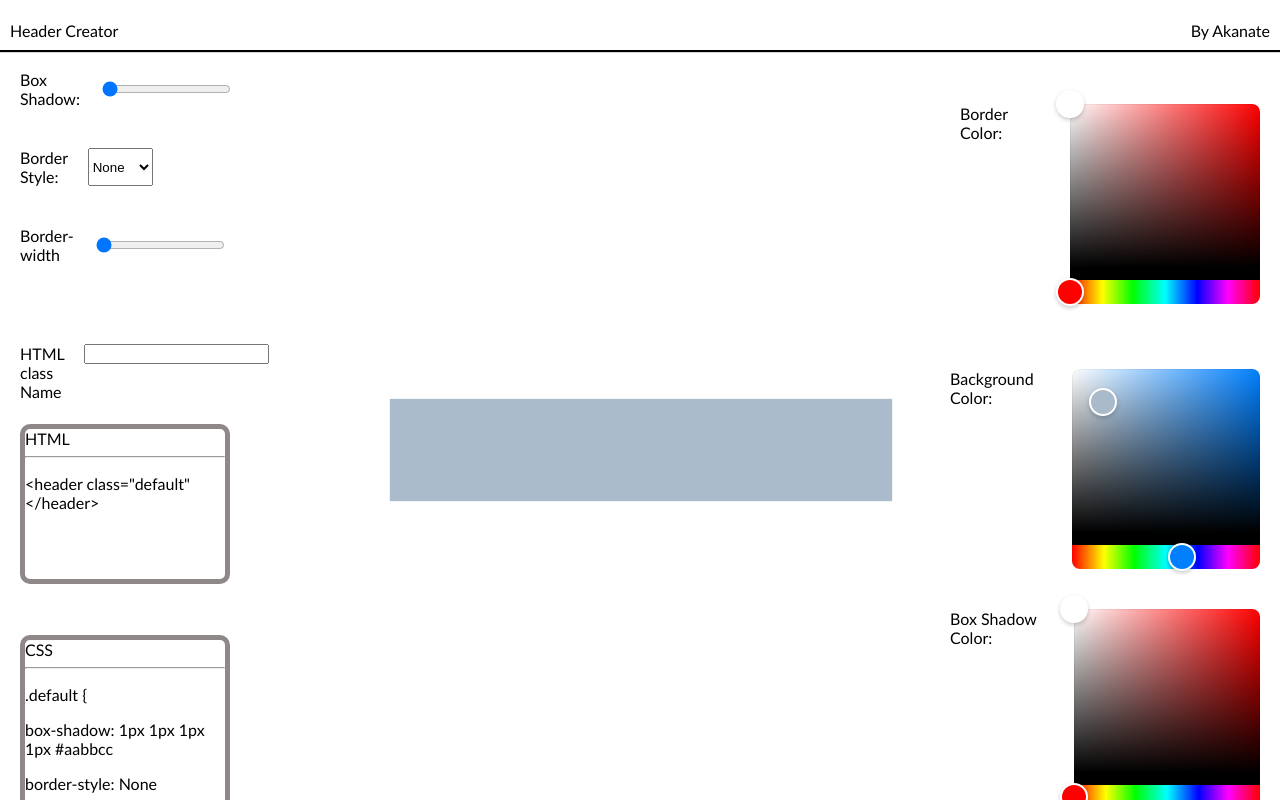
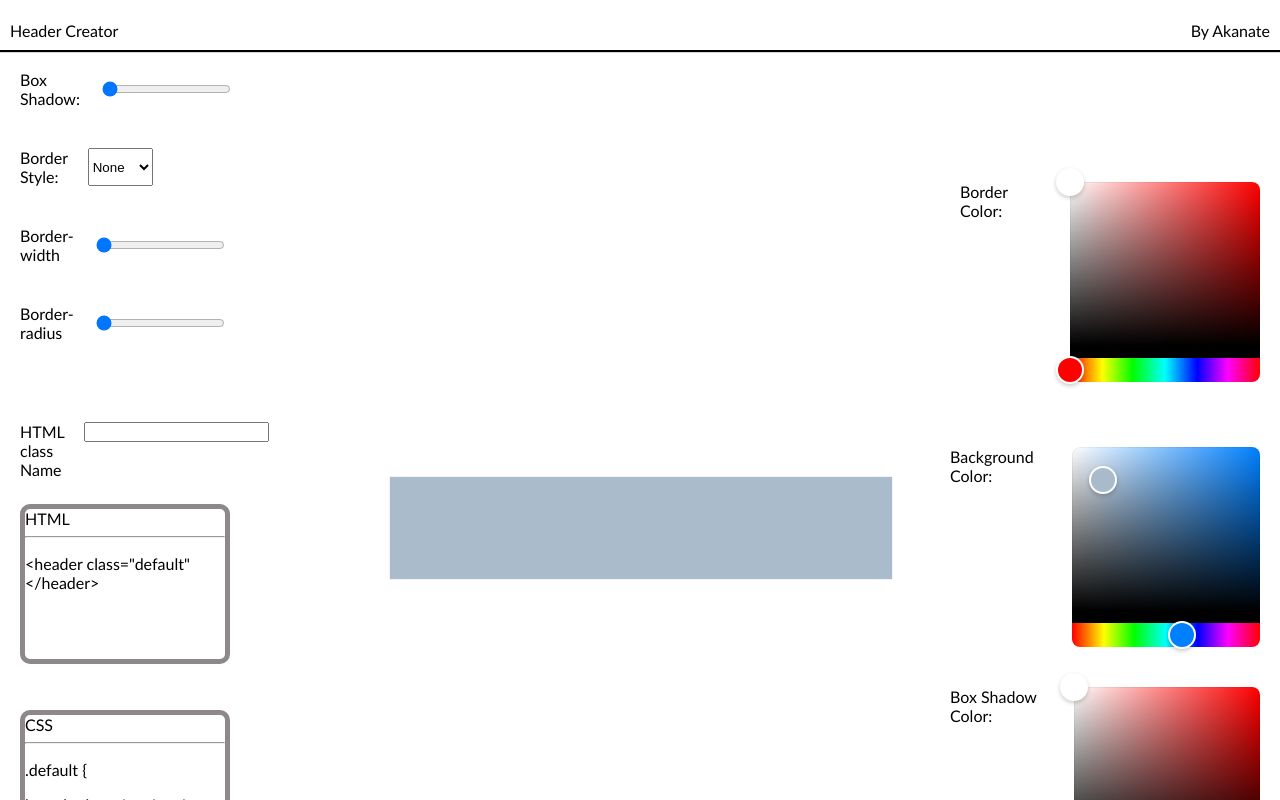
Before and after one commit to Akanate/HeaderCreator, a React (Create React App) app: page / in a window 1280 px wide. Shown: the top 800 px of the page. Built offline with nearby package versions, Linux system fonts and the light colour scheme.

Commit message:
Added a border radius toggle

```diff
--- a/src/components/Main.jsx
+++ b/src/components/Main.jsx
@@ -13,6 +13,7 @@ export default function Main() {
         borderWidth: "5px",
         borderColor: "#ffffff",
         backgroundColor: "#aabbcc",
+        borderRadius: "0px",
         width: "500px",
         height: "100px"
     })
@@ -56,10 +57,19 @@ export default function Main() {
             </select>
             </div>
             <div className="BorderRange--container">
-                Border-width<input type="range" defaultValue="0" min="0" max="20" onChange={e => setStyles(prevStyle => {
+                Border-width<input type="range" defaultValue="0" min="0" max="20" step="0.1" onChange={e => setStyles(prevStyle => {
                     return {
                         ...prevStyle,
                         borderWidth: `${e.target.value}px`
+                    }
+                })}></input>
+            </div>
+
+            <div className="BorderRadius--container">
+                Border-radius <input type="range" defaultValue="0" min="0" max="25" onChange={e => setStyles(prevStyle => {
+                    return {
+                        ...prevStyle,
+                        borderRadius: `${e.target.value}px`
                     }
                 })}></input>
             </div>
@@ -83,6 +93,7 @@ export default function Main() {
                 borderWidth: styles.borderWidth,
                 borderColor: styles.borderColor,
                 backgroundColor: styles.backgroundColor,
+                borderRadius: styles.borderRadius,
                 width: styles.width,
                 height: styles.height
             }}/>
@@ -109,6 +120,7 @@ export default function Main() {
                         <p>border-width: {styles.borderWidth}</p>
                         <p>border-color: {styles.borderColor}</p>
                         <p>background-color: {styles.backgroundColor}</p>
+                        <p>border-radius: {styles.borderRadius}</p>
                         <p>{"}"}</p>
                 </div>
                 <div className="HTML HTML-edge" >
--- a/src/styles/main.css
+++ b/src/styles/main.css
@@ -4,7 +4,7 @@ body {
     font-weight: 300;
 }
 
-.BorderStyle--container, .BoxShadow, .BorderRange--container{
+.BorderStyle--container, .BoxShadow, .BorderRange--container, .BorderRadius--container{
     display: flex;
     flex-direction: row;
     padding: 20px;
@@ -70,7 +70,7 @@ body {
     border-color: #8e8888;
     border-radius: 10px;
     margin-left: 15px;
-    margin-top: -530px;
+    margin-top: -560px;
     height: 150px;
     border-width: 5px;
 }
```
